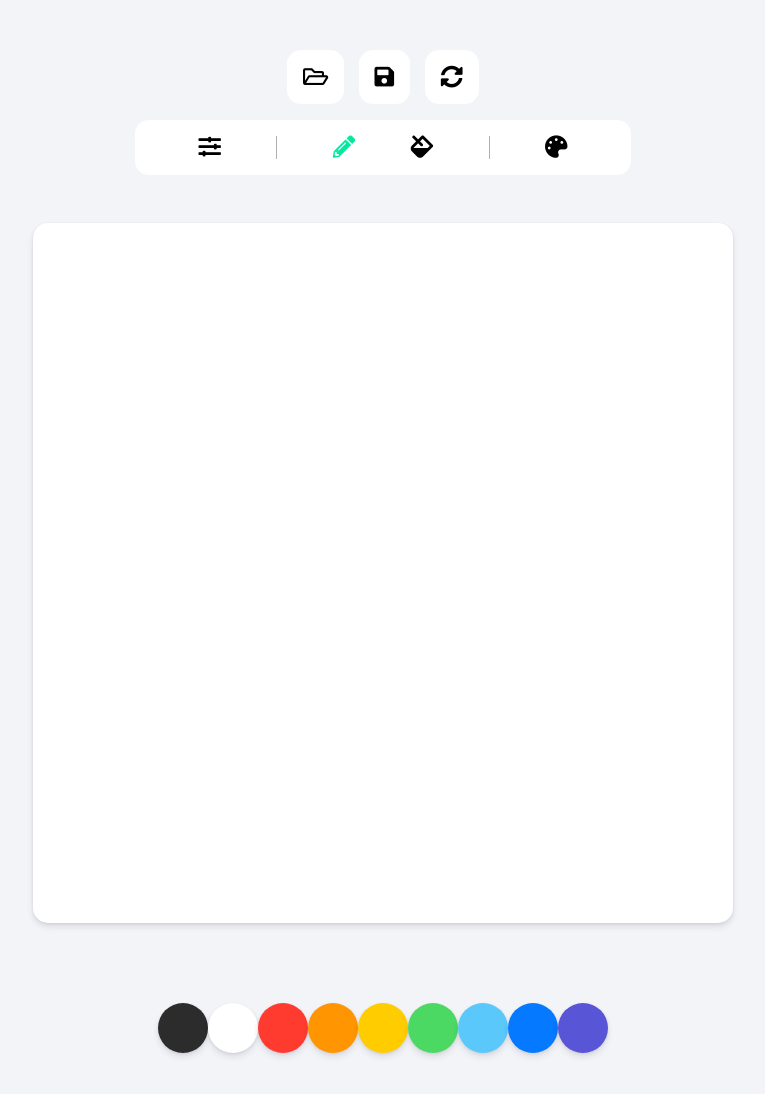
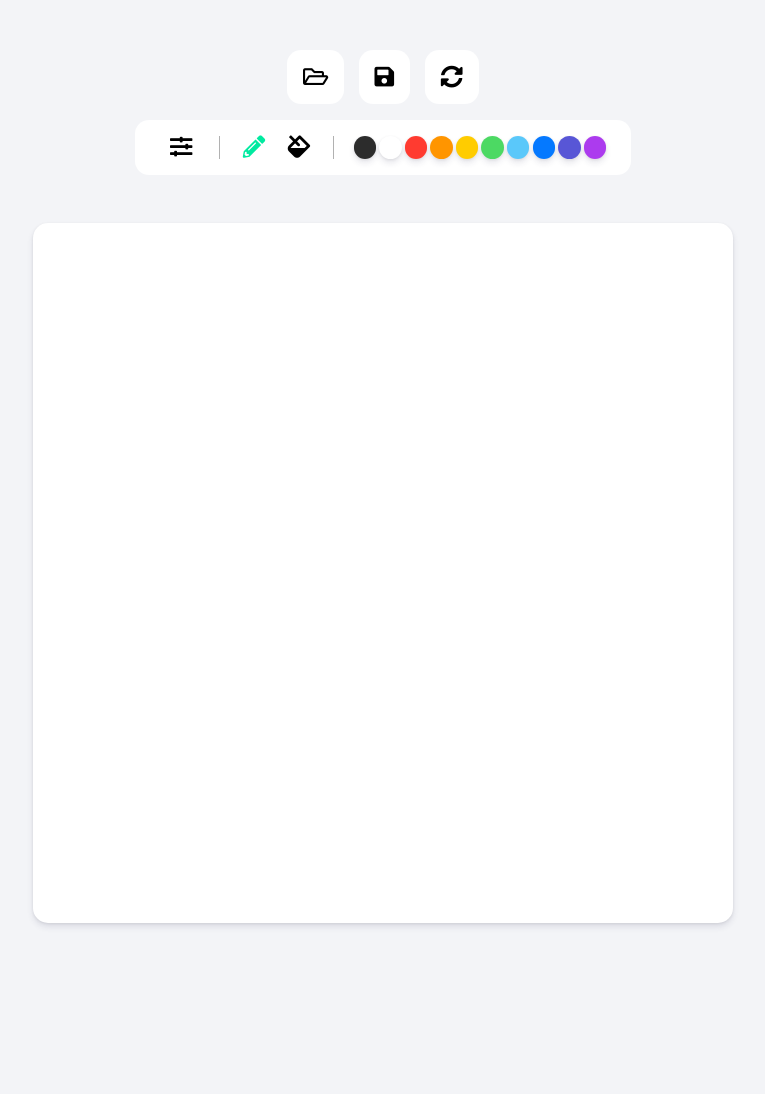
Before and after one commit to je0489/paint, a plain HTML site: page index.html in a window 1280 px wide. Shown: the whole page, without its empty margins (257-1022 px from the left). After the commit the page ends 973 px from the top, so only its background shows below. Drawn offline with Linux system fonts and the light colour scheme.

Commit message:
Refector: Fix color section

```diff
--- a/css/styles.css
+++ b/css/styles.css
@@ -18,22 +18,3 @@ body {
   border-radius: 15px;
   box-shadow: 0 4px 6px rgba(50, 50, 93, 0.11), 0 1px 3px rgba(0, 0, 0, 0.08);
 }
-
-.controls {
-  margin-top: 80px;
-  display: flex;
-  flex-direction: column;
-  align-items: center;
-}
-
-.controls .controls__colors {
-  display: flex;
-}
-
-.controls__colors .controls__color {
-  width: 50px;
-  height: 50px;
-  border-radius: 25px;
-  cursor: pointer;
-  box-shadow: 0 4px 6px rgba(50, 50, 93, 0.11), 0 1px 3px rgba(0, 0, 0, 0.08);
-}
--- a/css/tool/tools.css
+++ b/css/tool/tools.css
@@ -3,13 +3,18 @@
   justify-content: space-evenly;
 }
 
-.tool section:first-child,
-.tool section:last-child {
+.tool section:first-child {
+  /* flex-grow: 1; */
+  flex-grow: 0.8;
+}
+
+.tool section:nth-child(2) {
+  /* flex-grow: 1.5; */
   flex-grow: 1;
 }
 
-.tool section:nth-child(2) {
-  flex-grow: 1.5;
+.tool section:last-child {
+  flex-grow: 0.5;
 }
 
 .tool section:not(:last-child) {
@@ -66,3 +71,16 @@
 .showing {
   display: flex;
 }
+
+.controls__colors {
+  display: flex;
+}
+
+.controls__colors .controls__color {
+  width: 1.4rem;
+  height: 1.4rem;
+  border-radius: 25px;
+  cursor: pointer;
+  margin-left: 0.2rem;
+  box-shadow: 0 4px 6px rgba(50, 50, 93, 0.11), 0 1px 3px rgba(0, 0, 0, 0.08);
+}
--- a/index.html
+++ b/index.html
@@ -1,10 +1,14 @@
 <!DOCTYPE html>
 <html lang="en">
   <head>
-    <meta charset="UTF-8">
-    <meta http-equiv="X-UA-Compatible" content="IE=edge">
-    <meta name="viewport" content="width=device-width, initial-scale=1.0">
-    <link rel="stylesheet", href="https://cdnjs.cloudflare.com/ajax/libs/font-awesome/5.15.3/css/all.min.css" />
+    <meta charset="UTF-8" />
+    <meta http-equiv="X-UA-Compatible" content="IE=edge" />
+    <meta name="viewport" content="width=device-width, initial-scale=1.0" />
+    <link
+      rel="stylesheet"
+      ,
+      href="https://cdnjs.cloudflare.com/ajax/libs/font-awesome/5.15.3/css/all.min.css"
+    />
     <link rel="stylesheet" href="css/styles.css" />
     <title>PAINT</title>
   </head>
@@ -13,7 +17,7 @@
       <div id="jsOpen">
         <label>
           <i class="far fa-folder-open"></i>
-                <input type="file" accept="image/*"/>
+          <input type="file" accept="image/*" />
         </label>
       </div>
       <div id="jsSave"><i class="fas fa-save"></i></div>
@@ -39,22 +43,52 @@
         <div id="jsFill"><i class="fas fa-fill"></i></div>
       </section>
       <section>
-            <div><i class="fas fa-palette"></i></div>
+        <div class="controls__colors" id="jsColors">
+          <div
+            class="controls__color jsColor"
+            style="background-color: #2c2c2c"
+          ></div>
+          <div
+            class="controls__color jsColor"
+            style="background-color: #fff"
+          ></div>
+          <div
+            class="controls__color jsColor"
+            style="background-color: #ff3b30"
+          ></div>
+          <div
+            class="controls__color jsColor"
+            style="background-color: #ff9500"
+          ></div>
+          <div
+            class="controls__color jsColor"
+            style="background-color: #ffcc00"
+          ></div>
+          <div
+            class="controls__color jsColor"
+            style="background-color: #4cd963"
+          ></div>
+          <div
+            class="controls__color jsColor"
+            style="background-color: #5ac8fa"
+          ></div>
+          <div
+            class="controls__color jsColor"
+            style="background-color: #0579ff"
+          ></div>
+          <div
+            class="controls__color jsColor"
+            style="background-color: #5856d6"
+          ></div>
+          <div
+            class="controls__color jsColor"
+            style="background-color: #ac3bee"
+          ></div>
+        </div>
+        <!--            <div><i class="fas fa-palette"></i></div> -->
       </section>
     </aside>
-    <canvas class="canvas" id="jsCanvas" ></canvas>
-    <div class="controls">
-        <div class="controls__colors" id="jsColors">
-            <div class="controls__color jsColor" style="background-color:#2c2c2c"></div>
-            <div class="controls__color jsColor" style="background-color:white"></div>
-            <div class="controls__color jsColor" style="background-color:#FF3B30"></div>
-            <div class="controls__color jsColor" style="background-color:#FF9500"></div>
-            <div class="controls__color jsColor" style="background-color:#FFCC00"></div>
-            <div class="controls__color jsColor" style="background-color:#4CD963"></div>
-            <div class="controls__color jsColor" style="background-color:#5AC8FA"></div>
-            <div class="controls__color jsColor" style="background-color:#0579FF"></div>
-            <div class="controls__color jsColor" style="background-color:#5856D6"></div>
-    </div>
+    <canvas class="canvas" id="jsCanvas"></canvas>
     <script src="js/app.js"></script>
   </body>
 </html>
```
Lines whose indentation alone changed are shown as unchanged.
